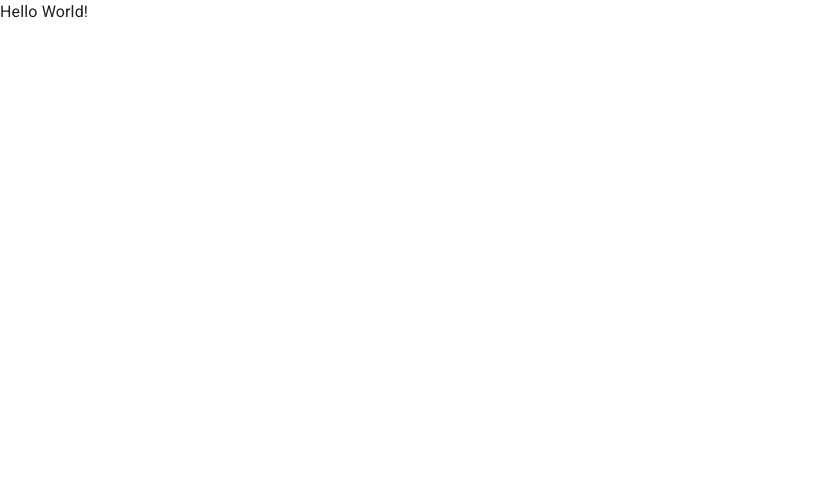
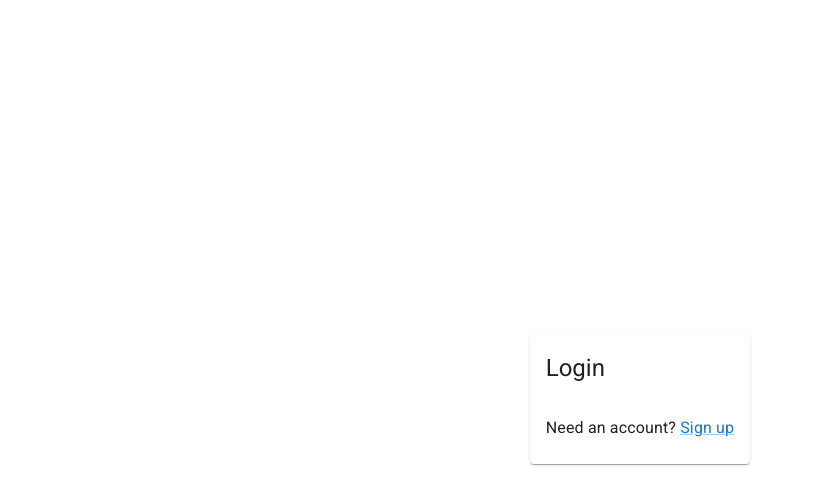
Before and after one commit to Anonymxtrix/duyeet, a React (Create React App) app in the folder frontend/: page / in a window 1280 px wide. Shown: the top 504 px of the page, without its empty margins (0-813 px from the left). Built offline with nearby package versions, Linux system fonts and the light colour scheme.

Commit message:
Add layout and login components

```diff
--- a/frontend/src/App.tsx
+++ b/frontend/src/App.tsx
@@ -1,3 +1,4 @@
+import AppContainer from "./components/AppContainer";
 import Login from "./views/Login";
 import React from "react";
 import Helmet from "react-helmet";
@@ -11,7 +12,9 @@ function App() {
         <title>Duyeet</title>
         <meta name="description" content="More powerful than your todo list." />
       </Helmet>
-      <Login />
+      <AppContainer>
+        <Login />
+      </AppContainer>
     </React.Fragment>
   );
 }
--- /dev/null
+++ b/frontend/src/components/AppContainer.tsx
@@ -0,0 +1,27 @@
+/* eslint-disable react/react-in-jsx-scope -- Unaware of jsxImportSource */
+/** @jsxImportSource @emotion/react */
+import { ReactNode } from "react";
+import { css } from "@emotion/react";
+import Container from "@mui/material/Container";
+
+interface Props {
+  children?: ReactNode;
+}
+
+const AppContainer: React.FC<Props> = (props) => {
+  const { children } = props;
+  return (
+    <Container
+      disableGutters
+      css={css`
+        height: 100vh;
+        display: flex;
+        flexdirection: column;
+      `}
+    >
+      {children}
+    </Container>
+  );
+};
+
+export default AppContainer;
--- a/frontend/src/components/Page.tsx
+++ b/frontend/src/components/Page.tsx
@@ -1,8 +1,9 @@
+import { ReactNode } from "react";
 import Helmet from "react-helmet";
 
 interface Props {
   title: string;
-  children?: React.ReactNode;
+  children?: ReactNode;
 }
 
 const Page: React.FC<Props> = (props) => {
--- /dev/null
+++ b/frontend/src/forms/LoginForm.tsx
@@ -0,0 +1,5 @@
+const LoginForm: React.FC = () => {
+  return <></>;
+};
+
+export default LoginForm;
--- a/frontend/src/views/Login.tsx
+++ b/frontend/src/views/Login.tsx
@@ -1,7 +1,35 @@
 import Page from "../components/Page";
+import LoginForm from "../forms/LoginForm";
+import Box from "@mui/material/Box";
+import Card from "@mui/material/Card";
+import CardContent from "@mui/material/CardContent";
+import CardHeader from "@mui/material/CardHeader";
+import Link from "@mui/material/Link";
+import Typography from "@mui/material/Typography";
 
 const Login: React.FC = () => {
-  return <Page title="Login">Hello World!</Page>;
+  return (
+    <Page title="Login">
+      <Box
+        display="flex"
+        flexGrow={1}
+        flexDirection="column"
+        alignItems="center"
+        justifyContent="center"
+      >
+        <Card>
+          <CardHeader title="Login" />
+          <CardContent>
+            <LoginForm />
+            <Typography variant="body1">
+              {/* TODO: Link sign up link to sign up route */}
+              Need an account? <Link href="#">Sign up</Link>
+            </Typography>
+          </CardContent>
+        </Card>
+      </Box>
+    </Page>
+  );
 };
 
 export default Login;
```
